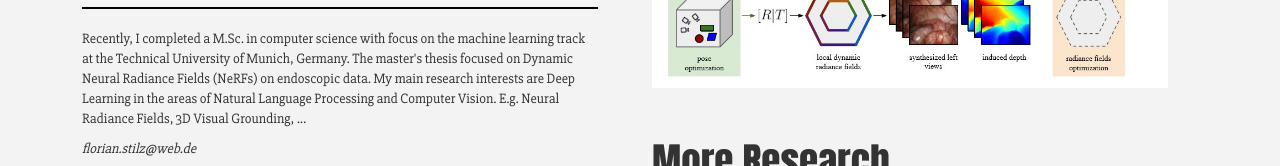
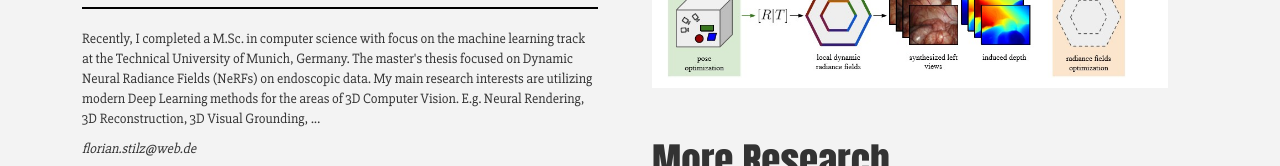
Before and after one commit to flo-stilz/flo-stilz.github.io, a plain HTML site: page index.html in a window 1280 px wide. Shown: the part 498-664 px from the top of the page. Drawn offline with nearby package versions, Linux system fonts and the light colour scheme; some icons are missing.

Commit message:
profile change

```diff
--- a/index.html
+++ b/index.html
@@ -136,8 +136,8 @@
                     </div>
                         <div class="border_top">
                             <p>Recently, I completed a M.Sc. in computer science with focus on the machine learning track at the Technical University of Munich, Germany. The master's thesis focused on Dynamic Neural Radiance Fields (NeRFs) on endoscopic data.
-                                My main research interests are Deep Learning in
-                                the areas of Natural Language Processing and Computer Vision. E.g. Neural Radiance Fields, 3D Visual Grounding, ...</p>
+                                My main research interests are utilizing modern Deep Learning methods for
+                                the areas of 3D Computer Vision. E.g. Neural Rendering, 3D Reconstruction, 3D Visual Grounding, ...</p>
                             <p><i>florian.stilz@web.de</i></p>
                         </div>
                     </div>
```
